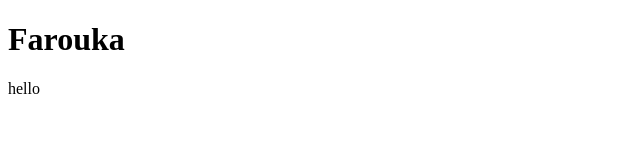
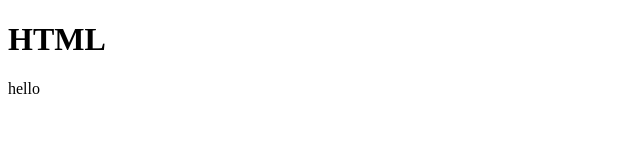
Before and after one commit to Kai-8989/Kai-8989.github.io, a plain HTML site: page index.html in a window 1280 px wide. Shown: the full height of the page, 0-640 px from the left. Drawn offline with Linux system fonts and the light colour scheme.

Commit message:
Update and rename site/hello.html to index.html

```diff
--- a/site/hello.html
+++ b/index.html
@@ -3,6 +3,6 @@
 	<title>Test_1</title>
 </head>
 <body>
-	<h1>Farouka</h1>
+	<h1>HTML</h1>
 	<p>hello</p>
 </body>
```
